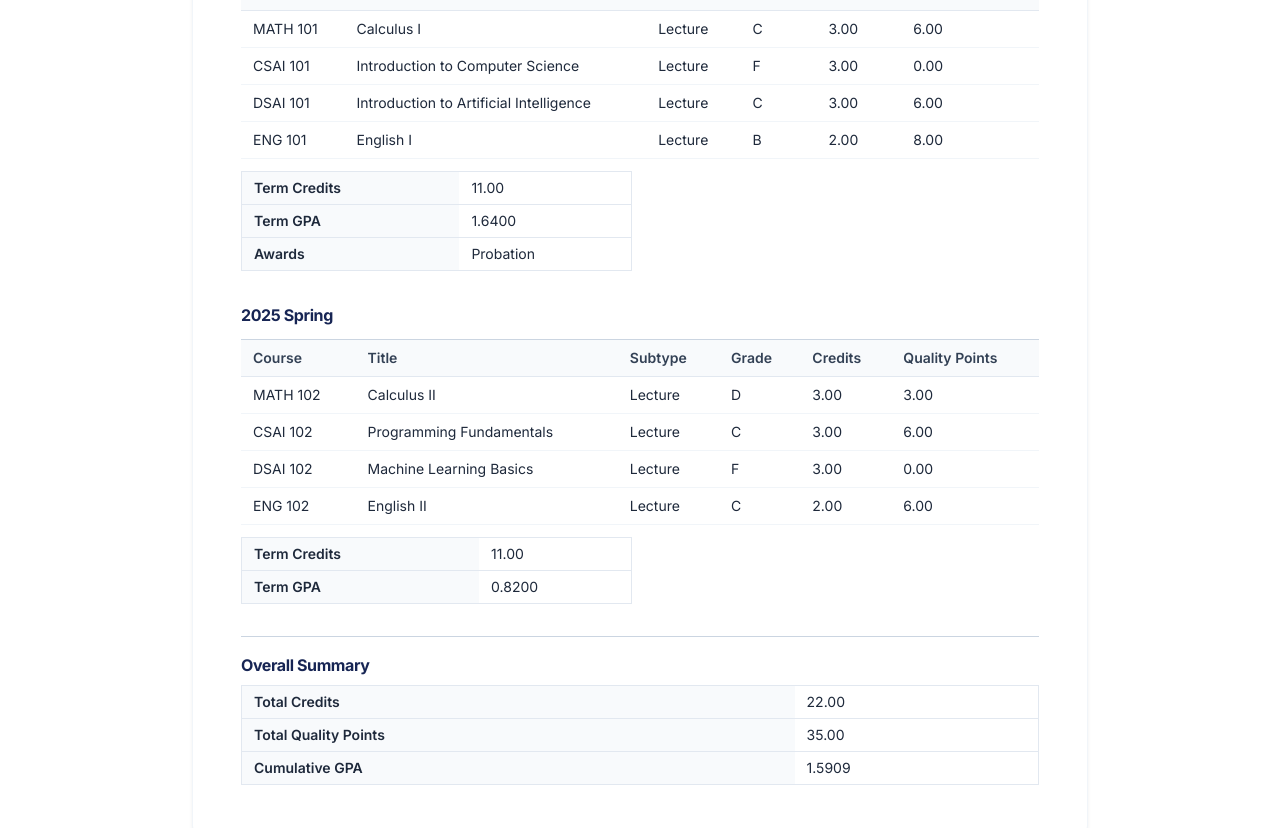
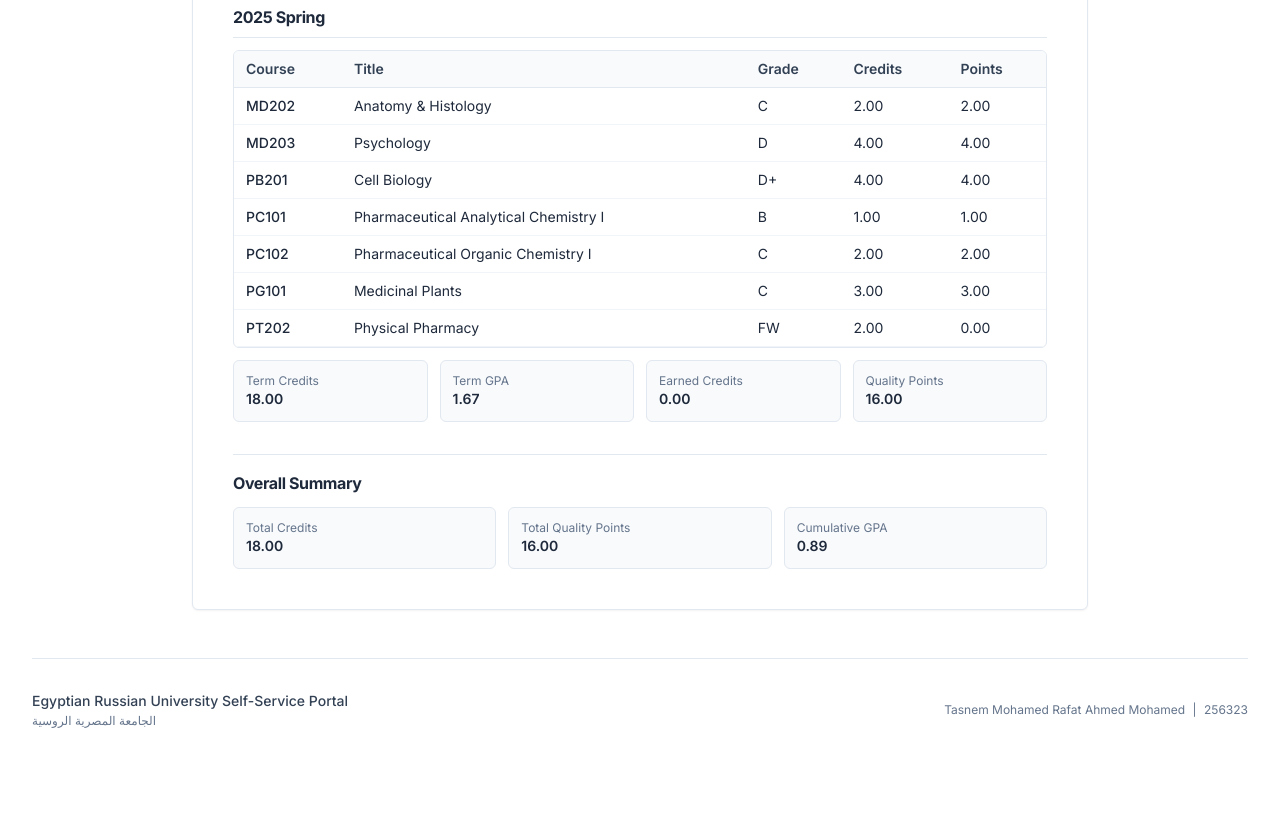
Before and after one commit to 3bdallhrgb-collab/Egyptian-Russian-University, a React (Vite) app: page /grades/transcript in a window 1280 px wide. Shown: the part 520-1348 px from the top of the page. After the commit the page ends 1305 px from the top, so only its background shows below. Built offline with nearby package versions, Linux system fonts and the light colour scheme.

Commit message:
Update unofficial transcript with current pharmacy results and unified theme

```diff
--- a/src/components/portal/TranscriptDocument.tsx
+++ b/src/components/portal/TranscriptDocument.tsx
@@ -14,12 +14,13 @@ export function TranscriptDocument() {
   const overallGpa = overallCredits > 0 ? overall.qualityPoints / overallCredits : 0
 
   return (
-    <div className="bg-white rounded-lg shadow-card border border-slate-100 p-8 md:p-12 max-w-4xl mx-auto print:shadow-none print:p-0 print:border-0">
-      <div className="text-center border-b border-slate-300 pb-6 mb-6">
-        <h2 className="text-xl font-bold text-eru-900">Unofficial Transcript</h2>
-        <h3 className="text-lg font-semibold text-slate-800 mt-1">Egyptian Russian University</h3>
-        <p className="text-sm text-slate-600 mt-1">Office of the Registrar</p>
-        <p className="text-sm text-slate-600">{mockStudent.address}</p>
+    <div className="bg-white rounded-md shadow-sm border border-slate-200 p-6 sm:p-8 md:p-10 max-w-4xl mx-auto print:shadow-none print:p-0 print:border-0">
+      <div className="text-center border-b border-slate-200 pb-6 mb-6">
+        <img src="/eru-logo.png" alt="ERU" className="h-16 w-auto mx-auto mb-3 object-contain" />
+        <h2 className="text-xl font-bold text-slate-800">Unofficial Transcript</h2>
+        <h3 className="text-lg font-semibold text-slate-700 mt-1">Egyptian Russian University</h3>
+        <p className="text-sm text-slate-500 mt-1">Office of the Registrar</p>
+        <p className="text-sm text-slate-500">{mockStudent.address}</p>
       </div>
 
       <div className="grid grid-cols-1 md:grid-cols-2 gap-4 text-sm mb-8 text-slate-700">
@@ -31,30 +32,29 @@ export function TranscriptDocument() {
         <div>
           <p><span className="font-semibold">Degree:</span> {mockStudent.degree}</p>
           <p><span className="font-semibold">Curriculum:</span> {mockStudent.curriculum}</p>
-          <p><span className="font-semibold">Cumulative GPA:</span> {overallGpa.toFixed(4)}</p>
+          <p><span className="font-semibold">Cumulative GPA:</span> {overallGpa.toFixed(2)}</p>
         </div>
       </div>
 
       {transcriptTerms.map((term) => (
         <div key={term.term} className="mb-8">
-          <h4 className="text-base font-bold text-eru-900 mb-3">{term.term}</h4>
-          <table className="w-full text-sm border-t border-b border-slate-300">
+          <h4 className="text-base font-bold text-slate-800 mb-3 pb-2 border-b border-slate-200">{term.term}</h4>
+          <div className="overflow-x-auto rounded-md border border-slate-200 mb-3">
+            <table className="w-full text-sm">
               <thead>
-              <tr className="bg-slate-50 text-left text-slate-700">
-                <th className="py-2 px-3 font-semibold border-b border-slate-200">Course</th>
-                <th className="py-2 px-3 font-semibold border-b border-slate-200">Title</th>
-                <th className="py-2 px-3 font-semibold border-b border-slate-200">Subtype</th>
-                <th className="py-2 px-3 font-semibold border-b border-slate-200">Grade</th>
-                <th className="py-2 px-3 font-semibold border-b border-slate-200">Credits</th>
-                <th className="py-2 px-3 font-semibold border-b border-slate-200">Quality Points</th>
+                <tr className="bg-slate-50 text-left text-slate-700 border-b border-slate-200">
+                  <th className="py-2 px-3 font-semibold">Course</th>
+                  <th className="py-2 px-3 font-semibold">Title</th>
+                  <th className="py-2 px-3 font-semibold">Grade</th>
+                  <th className="py-2 px-3 font-semibold">Credits</th>
+                  <th className="py-2 px-3 font-semibold">Points</th>
                 </tr>
               </thead>
               <tbody>
                 {term.courses.map((c) => (
-                <tr key={c.course} className="border-b border-slate-100">
-                  <td className="py-2 px-3">{c.course}</td>
+                  <tr key={c.course} className="border-b border-slate-100 hover:bg-slate-50">
+                    <td className="py-2 px-3 font-medium">{c.course}</td>
                     <td className="py-2 px-3">{c.title}</td>
-                  <td className="py-2 px-3">Lecture</td>
                     <td className="py-2 px-3">{c.finalGrade}</td>
                     <td className="py-2 px-3">{c.credits.toFixed(2)}</td>
                     <td className="py-2 px-3">{c.qualityPoints.toFixed(2)}</td>
@@ -62,48 +62,45 @@ export function TranscriptDocument() {
                 ))}
               </tbody>
             </table>
+          </div>
 
-          <div className="mt-3 grid grid-cols-1 md:grid-cols-2 gap-4 text-sm">
-            <table className="w-full border border-slate-200">
-              <tbody>
-                <tr className="border-b border-slate-200">
-                  <td className="py-1.5 px-3 font-semibold bg-slate-50">Term Credits</td>
-                  <td className="py-1.5 px-3">{term.termCredits.toFixed(2)}</td>
-                </tr>
-                <tr className="border-b border-slate-200">
-                  <td className="py-1.5 px-3 font-semibold bg-slate-50">Term GPA</td>
-                  <td className="py-1.5 px-3">{term.termGpa.toFixed(4)}</td>
-                </tr>
-                {term.awards && term.awards.length > 0 && (
-                  <tr>
-                    <td className="py-1.5 px-3 font-semibold bg-slate-50">Awards</td>
-                    <td className="py-1.5 px-3">{term.awards.join(', ')}</td>
-                  </tr>
-                )}
-              </tbody>
-            </table>
+          <div className="grid grid-cols-1 sm:grid-cols-2 md:grid-cols-4 gap-3 text-sm">
+            <div className="bg-slate-50 border border-slate-200 rounded-md p-3">
+              <div className="text-xs text-slate-500">Term Credits</div>
+              <div className="font-semibold text-slate-800">{term.termCredits.toFixed(2)}</div>
+            </div>
+            <div className="bg-slate-50 border border-slate-200 rounded-md p-3">
+              <div className="text-xs text-slate-500">Term GPA</div>
+              <div className="font-semibold text-slate-800">{term.termGpa.toFixed(2)}</div>
+            </div>
+            <div className="bg-slate-50 border border-slate-200 rounded-md p-3">
+              <div className="text-xs text-slate-500">Earned Credits</div>
+              <div className="font-semibold text-slate-800">{term.termEarned.toFixed(2)}</div>
+            </div>
+            <div className="bg-slate-50 border border-slate-200 rounded-md p-3">
+              <div className="text-xs text-slate-500">Quality Points</div>
+              <div className="font-semibold text-slate-800">{term.termQualityPoints.toFixed(2)}</div>
+            </div>
           </div>
         </div>
       ))}
 
-      <div className="mt-8 border-t border-slate-300 pt-4">
-        <h4 className="text-base font-bold text-eru-900 mb-2">Overall Summary</h4>
-        <table className="w-full text-sm border border-slate-200">
-          <tbody>
-            <tr className="border-b border-slate-200">
-              <td className="py-1.5 px-3 font-semibold bg-slate-50">Total Credits</td>
-              <td className="py-1.5 px-3">{overallCredits.toFixed(2)}</td>
-            </tr>
-            <tr className="border-b border-slate-200">
-              <td className="py-1.5 px-3 font-semibold bg-slate-50">Total Quality Points</td>
-              <td className="py-1.5 px-3">{overall.qualityPoints.toFixed(2)}</td>
-            </tr>
-            <tr>
-              <td className="py-1.5 px-3 font-semibold bg-slate-50">Cumulative GPA</td>
-              <td className="py-1.5 px-3">{overallGpa.toFixed(4)}</td>
-            </tr>
-          </tbody>
-        </table>
+      <div className="mt-8 border-t border-slate-200 pt-4">
+        <h4 className="text-base font-bold text-slate-800 mb-3">Overall Summary</h4>
+        <div className="grid grid-cols-1 sm:grid-cols-3 gap-3 text-sm">
+          <div className="bg-slate-50 border border-slate-200 rounded-md p-3">
+            <div className="text-xs text-slate-500">Total Credits</div>
+            <div className="font-semibold text-slate-800">{overallCredits.toFixed(2)}</div>
+          </div>
+          <div className="bg-slate-50 border border-slate-200 rounded-md p-3">
+            <div className="text-xs text-slate-500">Total Quality Points</div>
+            <div className="font-semibold text-slate-800">{overall.qualityPoints.toFixed(2)}</div>
+          </div>
+          <div className="bg-slate-50 border border-slate-200 rounded-md p-3">
+            <div className="text-xs text-slate-500">Cumulative GPA</div>
+            <div className="font-semibold text-slate-800">{overallGpa.toFixed(2)}</div>
+          </div>
+        </div>
       </div>
     </div>
   )
--- a/src/data/mockGrades.ts
+++ b/src/data/mockGrades.ts
@@ -95,32 +95,21 @@ export const gradeReportRows: GradeRow[] = [
 
 export const transcriptTerms: TermRecord[] = [
   {
-    term: '2024 Fall',
-    courses: [
-      { course: 'MATH 101', title: 'Calculus I', credits: 3, qualityPoints: 6, projectedGrade: 'C', finalGrade: 'C' },
-      { course: 'CSAI 101', title: 'Introduction to Computer Science', credits: 3, qualityPoints: 0, projectedGrade: 'F', finalGrade: 'F' },
-      { course: 'DSAI 101', title: 'Introduction to Artificial Intelligence', credits: 3, qualityPoints: 6, projectedGrade: 'C', finalGrade: 'C' },
-      { course: 'ENG 101', title: 'English I', credits: 2, qualityPoints: 8, projectedGrade: 'B', finalGrade: 'B' },
-    ],
-    termGpa: 1.64,
-    termCredits: 11,
-    termAttempted: 11,
-    termEarned: 8,
-    termQualityPoints: 20,
-    awards: ['Probation'],
-  },
-  {
     term: '2025 Spring',
     courses: [
-      { course: 'MATH 102', title: 'Calculus II', credits: 3, qualityPoints: 3, projectedGrade: 'D', finalGrade: 'D' },
-      { course: 'CSAI 102', title: 'Programming Fundamentals', credits: 3, qualityPoints: 6, projectedGrade: 'C', finalGrade: 'C' },
-      { course: 'DSAI 102', title: 'Machine Learning Basics', credits: 3, qualityPoints: 0, projectedGrade: 'F', finalGrade: 'F' },
-      { course: 'ENG 102', title: 'English II', credits: 2, qualityPoints: 6, projectedGrade: 'C', finalGrade: 'C' },
+      { course: 'MD202', title: 'Anatomy & Histology', credits: 2, qualityPoints: 2, projectedGrade: 'C', finalGrade: 'C', status: 'Active', result: 'Pass' },
+      { course: 'MD203', title: 'Psychology', credits: 4, qualityPoints: 4, projectedGrade: 'D', finalGrade: 'D', status: 'Active', result: 'Pass' },
+      { course: 'PB201', title: 'Cell Biology', credits: 4, qualityPoints: 4, projectedGrade: 'D+', finalGrade: 'D+', status: 'Active', result: 'Pass' },
+      { course: 'PC101', title: 'Pharmaceutical Analytical Chemistry I', credits: 1, qualityPoints: 1, projectedGrade: 'B', finalGrade: 'B', status: 'Active', result: 'Pass' },
+      { course: 'PC102', title: 'Pharmaceutical Organic Chemistry I', credits: 2, qualityPoints: 2, projectedGrade: 'C', finalGrade: 'C', status: 'Active', result: 'Pass' },
+      { course: 'PG101', title: 'Medicinal Plants', credits: 3, qualityPoints: 3, projectedGrade: 'C', finalGrade: 'C', status: 'Active', result: 'Pass' },
+      { course: 'PT202', title: 'Physical Pharmacy', credits: 2, qualityPoints: 0, projectedGrade: 'FW', finalGrade: 'FW', status: 'Withdrawn', result: 'Fail' },
     ],
-    termGpa: 0.82,
-    termCredits: 11,
-    termAttempted: 11,
-    termEarned: 8,
-    termQualityPoints: 15,
+    termGpa: 1.67,
+    termCredits: 18,
+    termAttempted: 18,
+    termEarned: 0,
+    termQualityPoints: 16,
+    awards: [],
   },
 ]
```
Also changed, not shown: 1 other file (tests, documents, lock files or other folders). Lines whose indentation alone changed are shown as unchanged.
